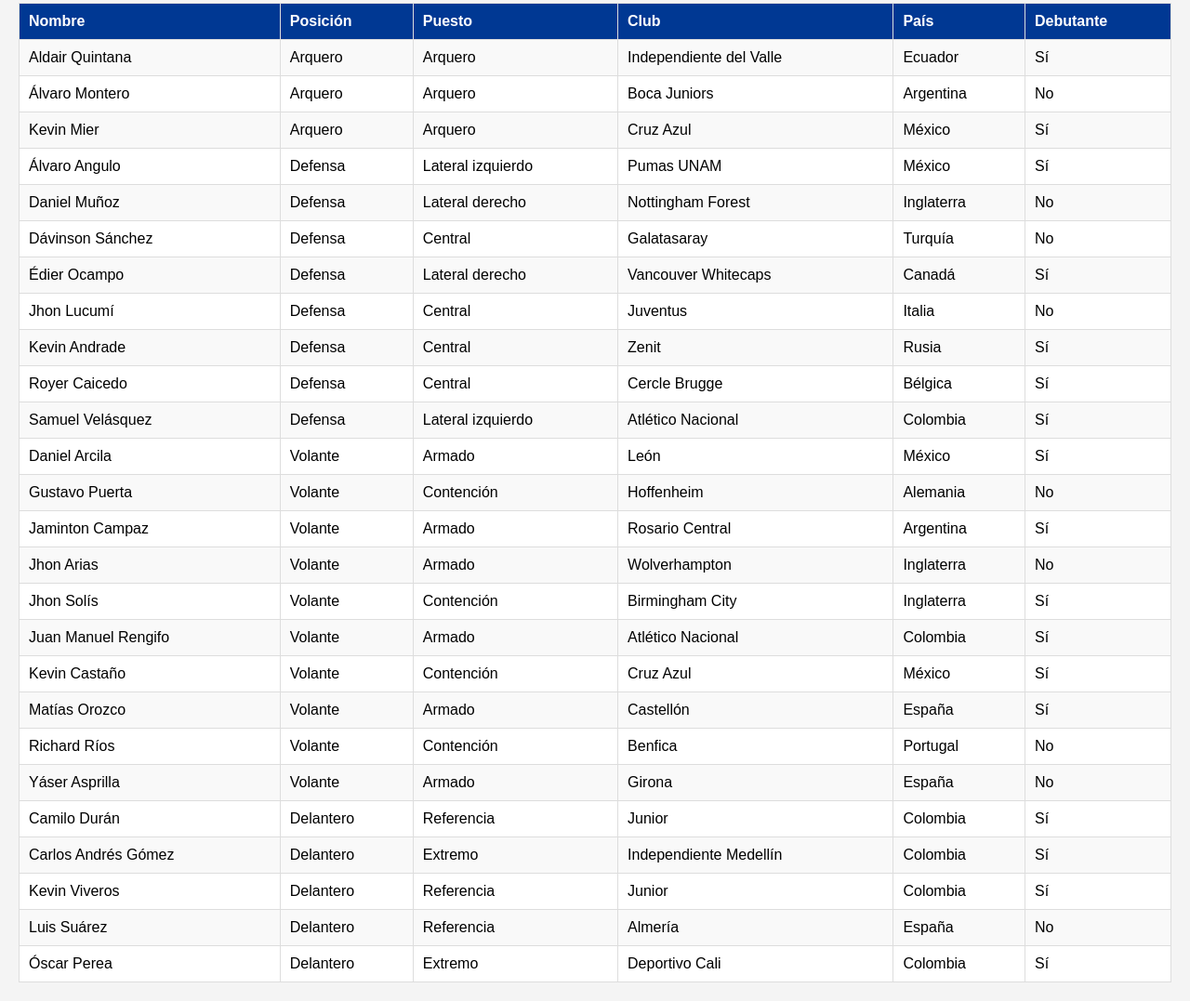
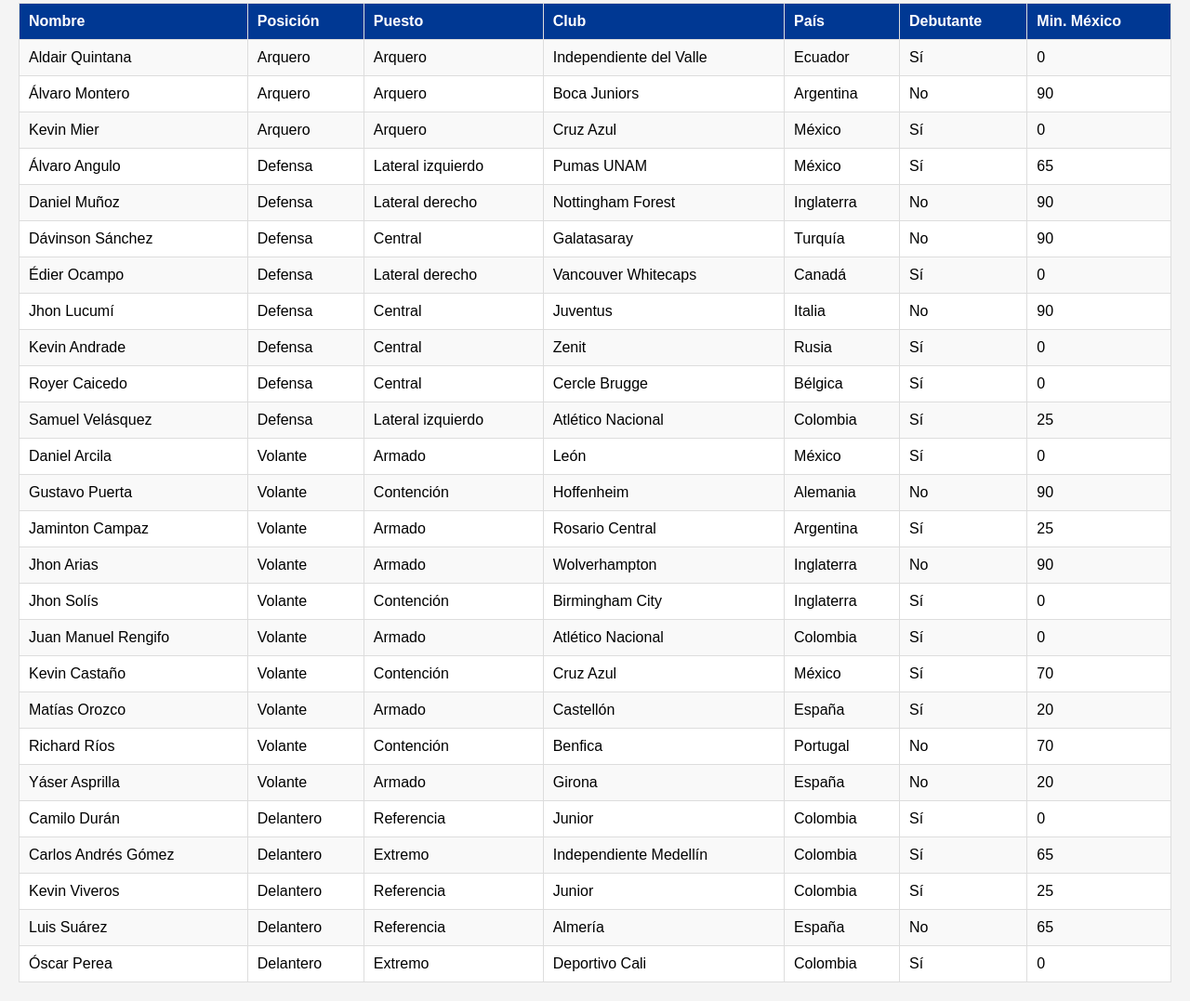
Before and after one commit to eloogia/seleccion-colombia, a plain HTML site: page index.html in a window 1280 px wide. Shown: the part 152-1229 px from the top of the page at 93% size. Drawn offline with Linux system fonts and the light colour scheme.

Commit message:
Update index.html

```diff
--- a/index.html
+++ b/index.html
@@ -42,33 +42,33 @@
         </div>
     </div>
     <table id="tabla">
-        <tr><th>Nombre</th><th>Posición</th><th>Puesto</th><th>Club</th><th>País</th><th>Debutante</th></tr>
-        <tr data-rol="Arquero"><td>Aldair Quintana</td><td>Arquero</td><td>Arquero</td><td>Independiente del Valle</td><td>Ecuador</td><td>Sí</td></tr>
-        <tr data-rol="Arquero"><td>Álvaro Montero</td><td>Arquero</td><td>Arquero</td><td>Boca Juniors</td><td>Argentina</td><td>No</td></tr>
-        <tr data-rol="Arquero"><td>Kevin Mier</td><td>Arquero</td><td>Arquero</td><td>Cruz Azul</td><td>México</td><td>Sí</td></tr>
-        <tr data-rol="Lateral izquierdo"><td>Álvaro Angulo</td><td>Defensa</td><td>Lateral izquierdo</td><td>Pumas UNAM</td><td>México</td><td>Sí</td></tr>
-        <tr data-rol="Lateral derecho"><td>Daniel Muñoz</td><td>Defensa</td><td>Lateral derecho</td><td>Nottingham Forest</td><td>Inglaterra</td><td>No</td></tr>
-        <tr data-rol="Central"><td>Dávinson Sánchez</td><td>Defensa</td><td>Central</td><td>Galatasaray</td><td>Turquía</td><td>No</td></tr>
-        <tr data-rol="Lateral derecho"><td>Édier Ocampo</td><td>Defensa</td><td>Lateral derecho</td><td>Vancouver Whitecaps</td><td>Canadá</td><td>Sí</td></tr>
-        <tr data-rol="Central"><td>Jhon Lucumí</td><td>Defensa</td><td>Central</td><td>Juventus</td><td>Italia</td><td>No</td></tr>
-        <tr data-rol="Central"><td>Kevin Andrade</td><td>Defensa</td><td>Central</td><td>Zenit</td><td>Rusia</td><td>Sí</td></tr>
-        <tr data-rol="Central"><td>Royer Caicedo</td><td>Defensa</td><td>Central</td><td>Cercle Brugge</td><td>Bélgica</td><td>Sí</td></tr>
-        <tr data-rol="Lateral izquierdo"><td>Samuel Velásquez</td><td>Defensa</td><td>Lateral izquierdo</td><td>Atlético Nacional</td><td>Colombia</td><td>Sí</td></tr>
-        <tr data-rol="Armado"><td>Daniel Arcila</td><td>Volante</td><td>Armado</td><td>León</td><td>México</td><td>Sí</td></tr>
-        <tr data-rol="Contencion"><td>Gustavo Puerta</td><td>Volante</td><td>Contención</td><td>Hoffenheim</td><td>Alemania</td><td>No</td></tr>
-        <tr data-rol="Armado"><td>Jaminton Campaz</td><td>Volante</td><td>Armado</td><td>Rosario Central</td><td>Argentina</td><td>Sí</td></tr>
-        <tr data-rol="Armado"><td>Jhon Arias</td><td>Volante</td><td>Armado</td><td>Wolverhampton</td><td>Inglaterra</td><td>No</td></tr>
-        <tr data-rol="Contencion"><td>Jhon Solís</td><td>Volante</td><td>Contención</td><td>Birmingham City</td><td>Inglaterra</td><td>Sí</td></tr>
-        <tr data-rol="Armado"><td>Juan Manuel Rengifo</td><td>Volante</td><td>Armado</td><td>Atlético Nacional</td><td>Colombia</td><td>Sí</td></tr>
-        <tr data-rol="Contencion"><td>Kevin Castaño</td><td>Volante</td><td>Contención</td><td>Cruz Azul</td><td>México</td><td>Sí</td></tr>
-        <tr data-rol="Armado"><td>Matías Orozco</td><td>Volante</td><td>Armado</td><td>Castellón</td><td>España</td><td>Sí</td></tr>
-        <tr data-rol="Contencion"><td>Richard Ríos</td><td>Volante</td><td>Contención</td><td>Benfica</td><td>Portugal</td><td>No</td></tr>
-        <tr data-rol="Armado"><td>Yáser Asprilla</td><td>Volante</td><td>Armado</td><td>Girona</td><td>España</td><td>No</td></tr>
-        <tr data-rol="Referencia"><td>Camilo Durán</td><td>Delantero</td><td>Referencia</td><td>Junior</td><td>Colombia</td><td>Sí</td></tr>
-        <tr data-rol="Extremo"><td>Carlos Andrés Gómez</td><td>Delantero</td><td>Extremo</td><td>Independiente Medellín</td><td>Colombia</td><td>Sí</td></tr>
-        <tr data-rol="Referencia"><td>Kevin Viveros</td><td>Delantero</td><td>Referencia</td><td>Junior</td><td>Colombia</td><td>Sí</td></tr>
-        <tr data-rol="Referencia"><td>Luis Suárez</td><td>Delantero</td><td>Referencia</td><td>Almería</td><td>España</td><td>No</td></tr>
-        <tr data-rol="Extremo"><td>Óscar Perea</td><td>Delantero</td><td>Extremo</td><td>Deportivo Cali</td><td>Colombia</td><td>Sí</td></tr>
+        <tr><th>Nombre</th><th>Posición</th><th>Puesto</th><th>Club</th><th>País</th><th>Debutante</th><th>Min. México</th></tr>
+        <tr data-rol="Arquero"><td>Aldair Quintana</td><td>Arquero</td><td>Arquero</td><td>Independiente del Valle</td><td>Ecuador</td><td>Sí</td><td>0</td></tr>
+        <tr data-rol="Arquero"><td>Álvaro Montero</td><td>Arquero</td><td>Arquero</td><td>Boca Juniors</td><td>Argentina</td><td>No</td><td>90</td></tr>
+        <tr data-rol="Arquero"><td>Kevin Mier</td><td>Arquero</td><td>Arquero</td><td>Cruz Azul</td><td>México</td><td>Sí</td><td>0</td></tr>
+        <tr data-rol="Lateral izquierdo"><td>Álvaro Angulo</td><td>Defensa</td><td>Lateral izquierdo</td><td>Pumas UNAM</td><td>México</td><td>Sí</td><td>65</td></tr>
+        <tr data-rol="Lateral derecho"><td>Daniel Muñoz</td><td>Defensa</td><td>Lateral derecho</td><td>Nottingham Forest</td><td>Inglaterra</td><td>No</td><td>90</td></tr>
+        <tr data-rol="Central"><td>Dávinson Sánchez</td><td>Defensa</td><td>Central</td><td>Galatasaray</td><td>Turquía</td><td>No</td><td>90</td></tr>
+        <tr data-rol="Lateral derecho"><td>Édier Ocampo</td><td>Defensa</td><td>Lateral derecho</td><td>Vancouver Whitecaps</td><td>Canadá</td><td>Sí</td><td>0</td></tr>
+        <tr data-rol="Central"><td>Jhon Lucumí</td><td>Defensa</td><td>Central</td><td>Juventus</td><td>Italia</td><td>No</td><td>90</td></tr>
+        <tr data-rol="Central"><td>Kevin Andrade</td><td>Defensa</td><td>Central</td><td>Zenit</td><td>Rusia</td><td>Sí</td><td>0</td></tr>
+        <tr data-rol="Central"><td>Royer Caicedo</td><td>Defensa</td><td>Central</td><td>Cercle Brugge</td><td>Bélgica</td><td>Sí</td><td>0</td></tr>
+        <tr data-rol="Lateral izquierdo"><td>Samuel Velásquez</td><td>Defensa</td><td>Lateral izquierdo</td><td>Atlético Nacional</td><td>Colombia</td><td>Sí</td><td>25</td></tr>
+        <tr data-rol="Armado"><td>Daniel Arcila</td><td>Volante</td><td>Armado</td><td>León</td><td>México</td><td>Sí</td><td>0</td></tr>
+        <tr data-rol="Contencion"><td>Gustavo Puerta</td><td>Volante</td><td>Contención</td><td>Hoffenheim</td><td>Alemania</td><td>No</td><td>90</td></tr>
+        <tr data-rol="Armado"><td>Jaminton Campaz</td><td>Volante</td><td>Armado</td><td>Rosario Central</td><td>Argentina</td><td>Sí</td><td>25</td></tr>
+        <tr data-rol="Armado"><td>Jhon Arias</td><td>Volante</td><td>Armado</td><td>Wolverhampton</td><td>Inglaterra</td><td>No</td><td>90</td></tr>
+        <tr data-rol="Contencion"><td>Jhon Solís</td><td>Volante</td><td>Contención</td><td>Birmingham City</td><td>Inglaterra</td><td>Sí</td><td>0</td></tr>
+        <tr data-rol="Armado"><td>Juan Manuel Rengifo</td><td>Volante</td><td>Armado</td><td>Atlético Nacional</td><td>Colombia</td><td>Sí</td><td>0</td></tr>
+        <tr data-rol="Contencion"><td>Kevin Castaño</td><td>Volante</td><td>Contención</td><td>Cruz Azul</td><td>México</td><td>Sí</td><td>70</td></tr>
+        <tr data-rol="Armado"><td>Matías Orozco</td><td>Volante</td><td>Armado</td><td>Castellón</td><td>España</td><td>Sí</td><td>20</td></tr>
+        <tr data-rol="Contencion"><td>Richard Ríos</td><td>Volante</td><td>Contención</td><td>Benfica</td><td>Portugal</td><td>No</td><td>70</td></tr>
+        <tr data-rol="Armado"><td>Yáser Asprilla</td><td>Volante</td><td>Armado</td><td>Girona</td><td>España</td><td>No</td><td>20</td></tr>
+        <tr data-rol="Referencia"><td>Camilo Durán</td><td>Delantero</td><td>Referencia</td><td>Junior</td><td>Colombia</td><td>Sí</td><td>0</td></tr>
+        <tr data-rol="Extremo"><td>Carlos Andrés Gómez</td><td>Delantero</td><td>Extremo</td><td>Independiente Medellín</td><td>Colombia</td><td>Sí</td><td>65</td></tr>
+        <tr data-rol="Referencia"><td>Kevin Viveros</td><td>Delantero</td><td>Referencia</td><td>Junior</td><td>Colombia</td><td>Sí</td><td>25</td></tr>
+        <tr data-rol="Referencia"><td>Luis Suárez</td><td>Delantero</td><td>Referencia</td><td>Almería</td><td>España</td><td>No</td><td>65</td></tr>
+        <tr data-rol="Extremo"><td>Óscar Perea</td><td>Delantero</td><td>Extremo</td><td>Deportivo Cali</td><td>Colombia</td><td>Sí</td><td>0</td></tr>
     </table>
     <script>
         function abrirSub(id, puesto, boton) {
```
